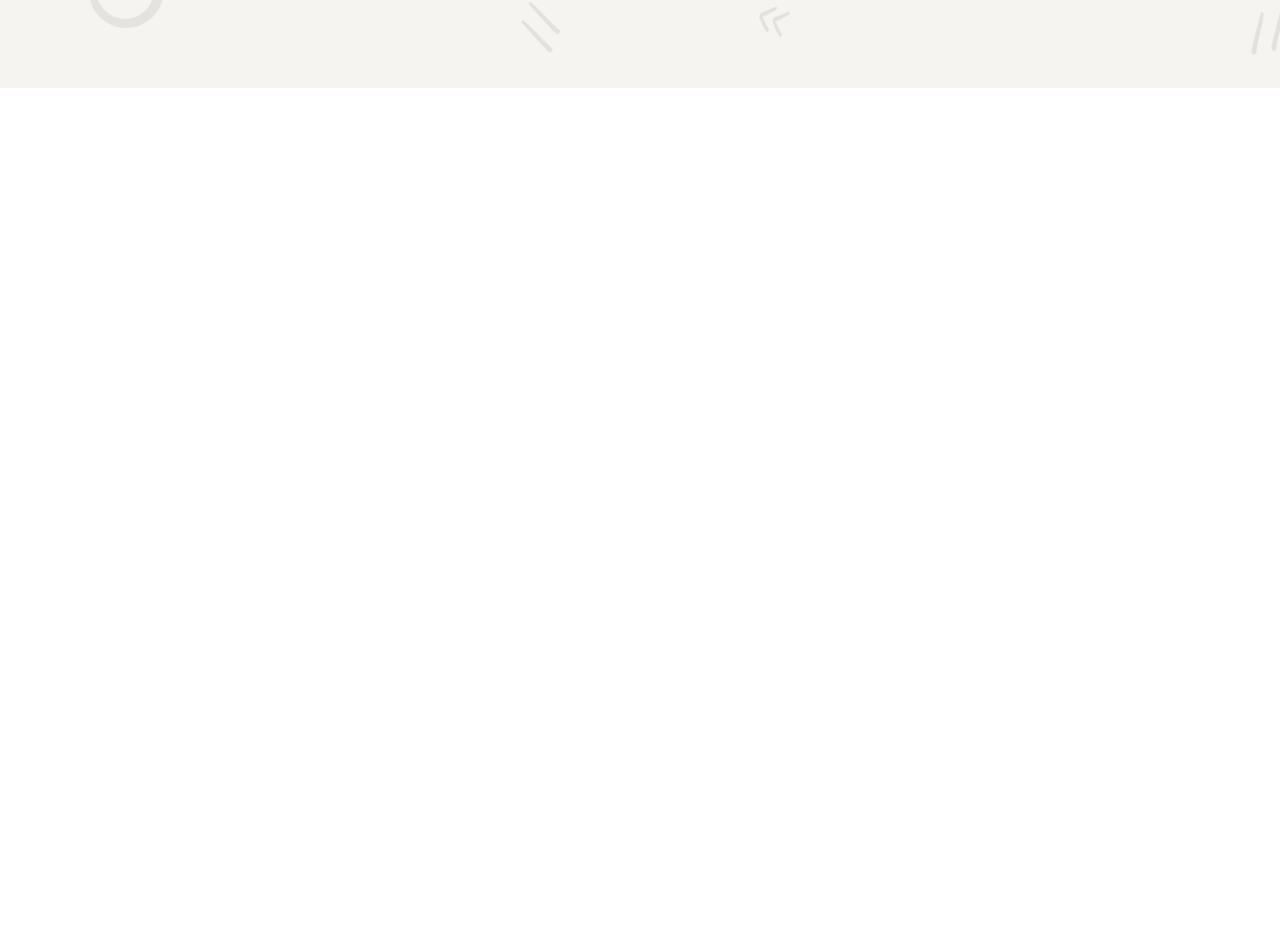
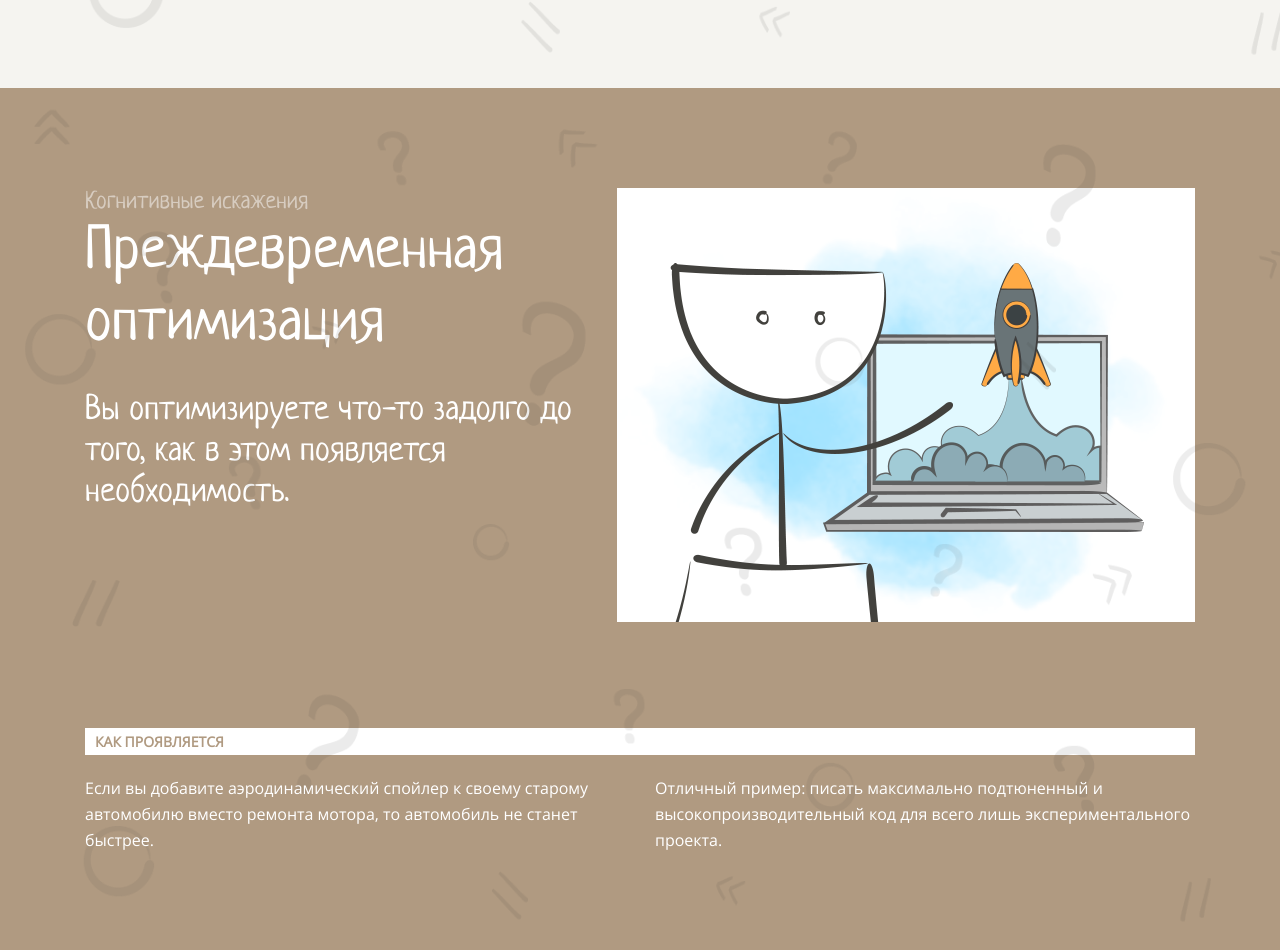
Before and after one commit to Slawone/layout-designer-project-58, a website: page src/index.html in a window 1280 px wide. Shown: the part 3623-4573 px from the top of the page. Before the commit the page ends 3911 px from the top, so only its background shows below. Drawn offline with Linux system fonts and the light colour scheme.

Commit message:
add premature-optimization section

```diff
--- a/src/index.html
+++ b/src/index.html
@@ -100,18 +100,18 @@
       </section>
       <section class="ikea background-img">
         <div class="container">
-          <div class="ikea-top">
-            <div class="ikea-img-box">
-              <img src="./images/1.png" alt="ikea" class="ikea-img">
+          <div class="section-top">
+            <div class="section-img-box">
+              <img src="./images/1.png" alt="ikea" class="section-img">
             </div>
-            <div class="ikea-info-box">
-              <div class="ikea-suptitle">Когнитивные искажения</div>
-              <h2 class="ikea-title">Эффект ИКЕА</h2>
-              <div class="ikea-text mt-30">Вы переоцениваете собственные решения, и, как следствие, недооцениваете решения других.</div>
+            <div class="section-info-box">
+              <div class="section-suptitle">Когнитивные искажения</div>
+              <h2 class="section-title">Эффект ИКЕА</h2>
+              <div class="section-text mt-30">Вы переоцениваете собственные решения, и, как следствие, недооцениваете решения других.</div>
             </div>
           </div>
-          <div class="ikea-bottom mt-100">
-            <h4>Как проявляется</h4>
+          <div class="section-bottom mt-100">
+            <h4 class="section-h4">Как проявляется</h4>
             <div class="texts-box mt-20">
               <div class="left-side-box">
                 <p class="text">
@@ -125,6 +125,33 @@
           </div>
         </div>
       </section>
+      <section class="premature-optimization background-img">
+        <div class="container">
+           <div class="section-top premature-optimization-top">
+            <div class="section-img-box">
+              <img src="./images/2.png" alt="ikea" class="section-img">
+            </div>
+            <div class="section-info-box">
+              <div class="section-suptitle">Когнитивные искажения</div>
+              <h2 class="section-title white-color">Преждевременная оптимизация</h2>
+              <div class="section-text mt-30 white-color">Вы оптимизируете что-то задолго до того, как в этом появляется необходимость.</div>
+            </div>
+          </div>
+          <div class="section-bottom mt-100">
+            <h4 class="section-h4 premature-optimization-title">Как проявляется</h4>
+            <div class="texts-box mt-20">
+              <div class="left-side-box">
+                <p class="text white-color">
+                  Если вы добавите аэродинамический спойлер к своему старому автомобилю вместо ремонта мотора, то автомобиль не станет быстрее.
+                </p>
+              </div>
+              <div class="right-side-box">
+                <p class="text white-color">Отличный пример: писать максимально подтюненный и высокопроизводительный код для всего лишь экспериментального проекта.</p>
+              </div>
+            </div>
+          </div>
+        </div>
+      </section>
     </main>
     <footer class="footer"></footer>
   </body>
--- a/src/styles/style.css
+++ b/src/styles/style.css
@@ -98,6 +98,7 @@ footer {
 .p-24 {
   padding: 24px;
 }
+
 .background-img::before {
   position: absolute;
   top: 0;
@@ -264,12 +265,12 @@ footer {
   position: relative;
 }
 
-.ikea-top {
+.section-top {
   display: flex;
   column-gap: 30px;
 }
 
-.ikea-suptitle {
+.section-suptitle {
   font-family: Neucha, sans-serif;
   font-weight: 400;
   font-size: 24px;
@@ -277,7 +278,7 @@ footer {
   color: var(--light-dark-color);
 }
 
-.ikea-text {
+.section-text {
   font-family: Neucha, sans-serif;
   font-weight: 400;
   font-size: 34px;
@@ -285,7 +286,7 @@ footer {
   color: var(--dark-color);
 }
 
-.ikea-bottom h4 {
+.section-h4 {
   background: var(--brown-color);
   color: var(--white-color );
   font-weight: 700;
@@ -294,3 +295,23 @@ footer {
   text-transform: uppercase;
   padding: 5px 10px;
 }
+
+.premature-optimization {
+  position: relative;
+  background-color: var(--brown-color);
+}
+.premature-optimization-top {
+  flex-direction: row-reverse;
+}
+
+.premature-optimization .section-suptitle {
+  color: var(--light-white-color);
+}
+.premature-optimization-title {
+  background: var(--white-color);
+  color: var(--brown-color);
+}
+
+.white-color {
+  color: var(--white-color);
+}
```
